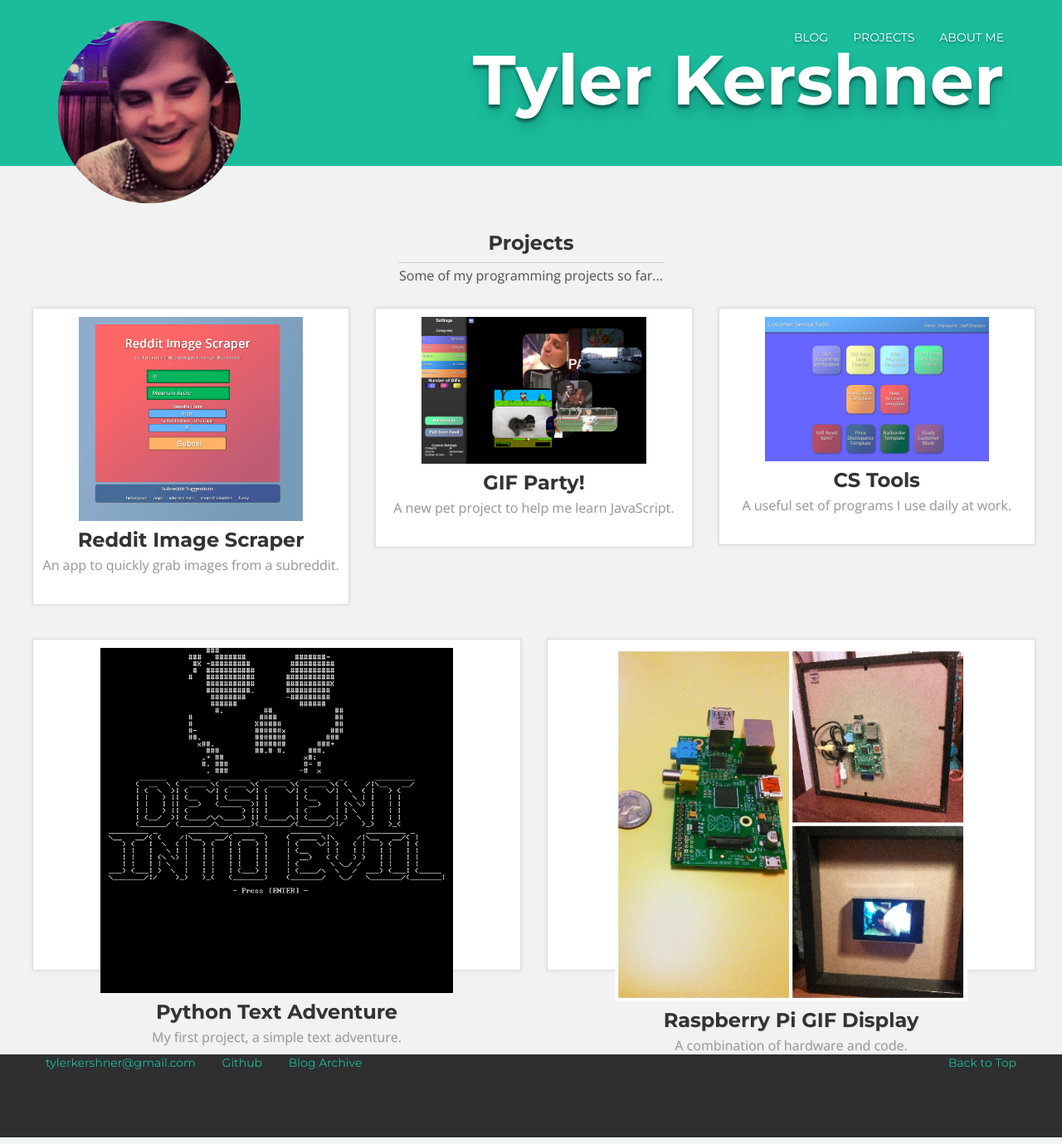
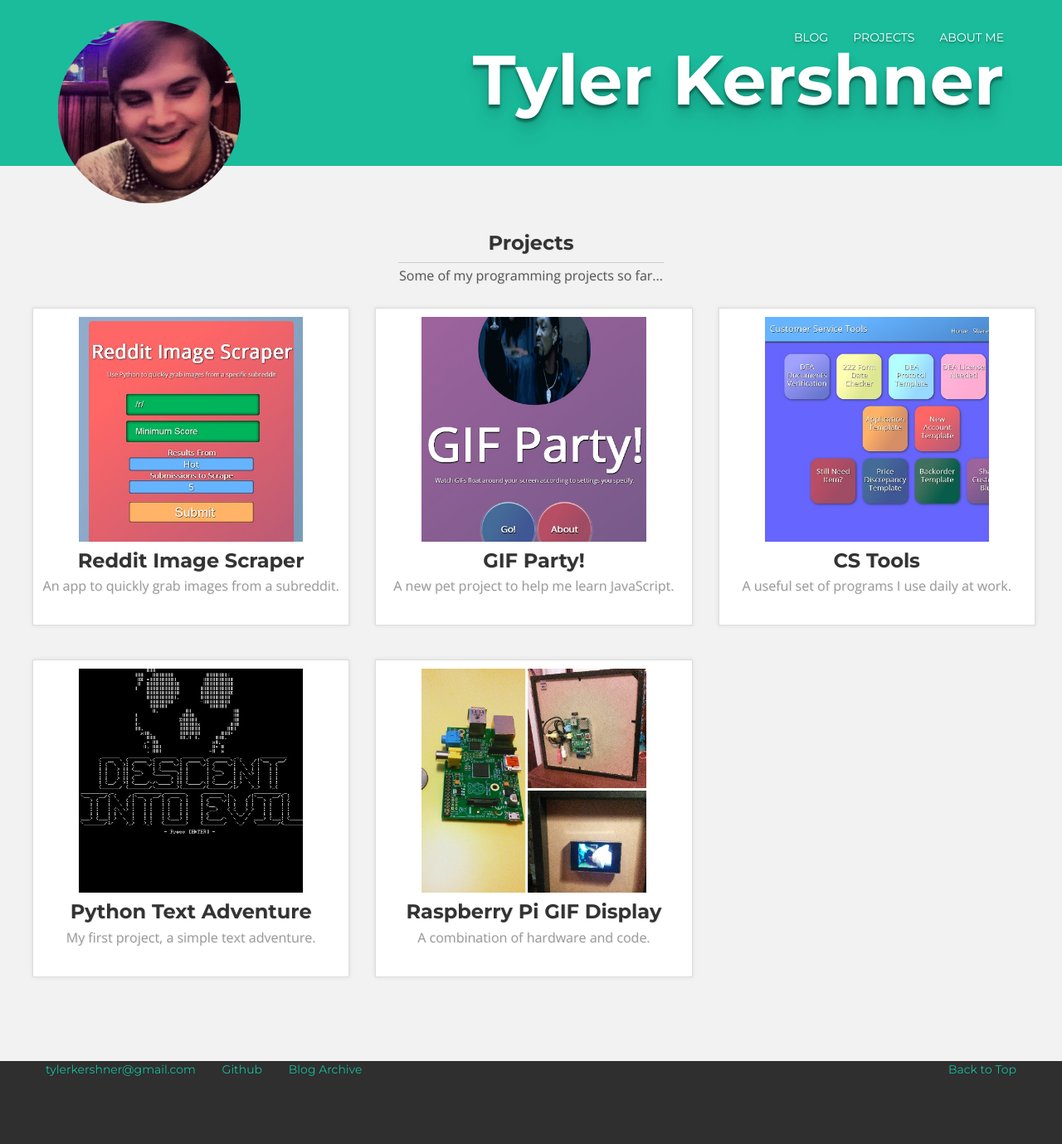
Before and after one commit to kershner/blog, a Flask app: page /projects in a window 1280 px wide. Shown: the whole page at 83% size. Run offline with Flask 2, Linux system fonts and the light colour scheme; some libraries are stand-ins or nearby versions.

Commit message:
Resized images in projects display page, looks better

```diff
--- a/app/static/style.css
+++ b/app/static/style.css
@@ -89,7 +89,7 @@ ul.rig.columns-4 li {
 }
 
 /* Hidden li elements to help center singular elements */
-.hidden-li {
+#grey > ul:nth-child(3) > li.hidden-li {
 	display: none;
 }
 
--- a/app/templates/blog/projects.html
+++ b/app/templates/blog/projects.html
@@ -9,29 +9,30 @@
     </div>
     <ul class="rig columns-3">
         <li>
-            <a href="/reddit-scraper"><img src="/static/images/reddit_scraper.png" /></a>
+            <a href="/reddit-scraper"><img src="/static/images/reddit-scraper.jpg" /></a>
             <h3>Reddit Image Scraper</h3>
             <p>An app to quickly grab images from a subreddit.</p>
         </li>
         <li>
-            <a href="/gif-party"><img src="/static/images/gif_party2.png" /></a>
+            <a href="/gif-party"><img src="/static/images/gif-party.jpg" /></a>
             <h3>GIF Party!</h3>
             <p>A new pet project to help me learn JavaScript.</p>
         </li>
         <li>
-            <a href="/cstools-project"><img src="/static/images/cstools-icon.png" /></a>
+            <a href="/cstools-project"><img src="/static/images/cstools.jpg" /></a>
             <h3>CS Tools</h3>
             <p>A useful set of programs I use daily at work.</p>
         </li>
     </ul>
-    <ul class="rig columns-2">
+    <ul class="rig columns-3">
         <li>
-            <a href="/pta"><img src="/static/images/ptabutton.png" /></a>
+            <a href="/pta"><img src="/static/images/ptabutton.jpg" /></a>
             <h3>Python Text Adventure</h3>
             <p>My first project, a simple text adventure.</p>
         </li>
+        <li class="hidden-li"></li>
         <li>
-            <a href="/gif_display"><img src="/static/images/gif-display-icon.png"/></a>
+            <a href="/gif_display"><img src="/static/images/gif-display-icon.jpg"/></a>
             <h3>Raspberry Pi GIF Display</h3>
             <p>A combination of hardware and code.</p>
         </li>
```
Also changed, not shown: app/static/images/cstools-icon.png (deleted), app/static/images/cstools.jpg (added), app/static/images/gif-display-icon.jpg (added), app/static/images/gif-display-icon.png (deleted), app/static/images/gif-party.jpg (added), app/static/images/gif_party2.png (deleted), app/static/images/ptabutton.jpg (added), app/static/images/ptabutton.png (deleted), app/static/images/reddit-scraper.jpg (added).
